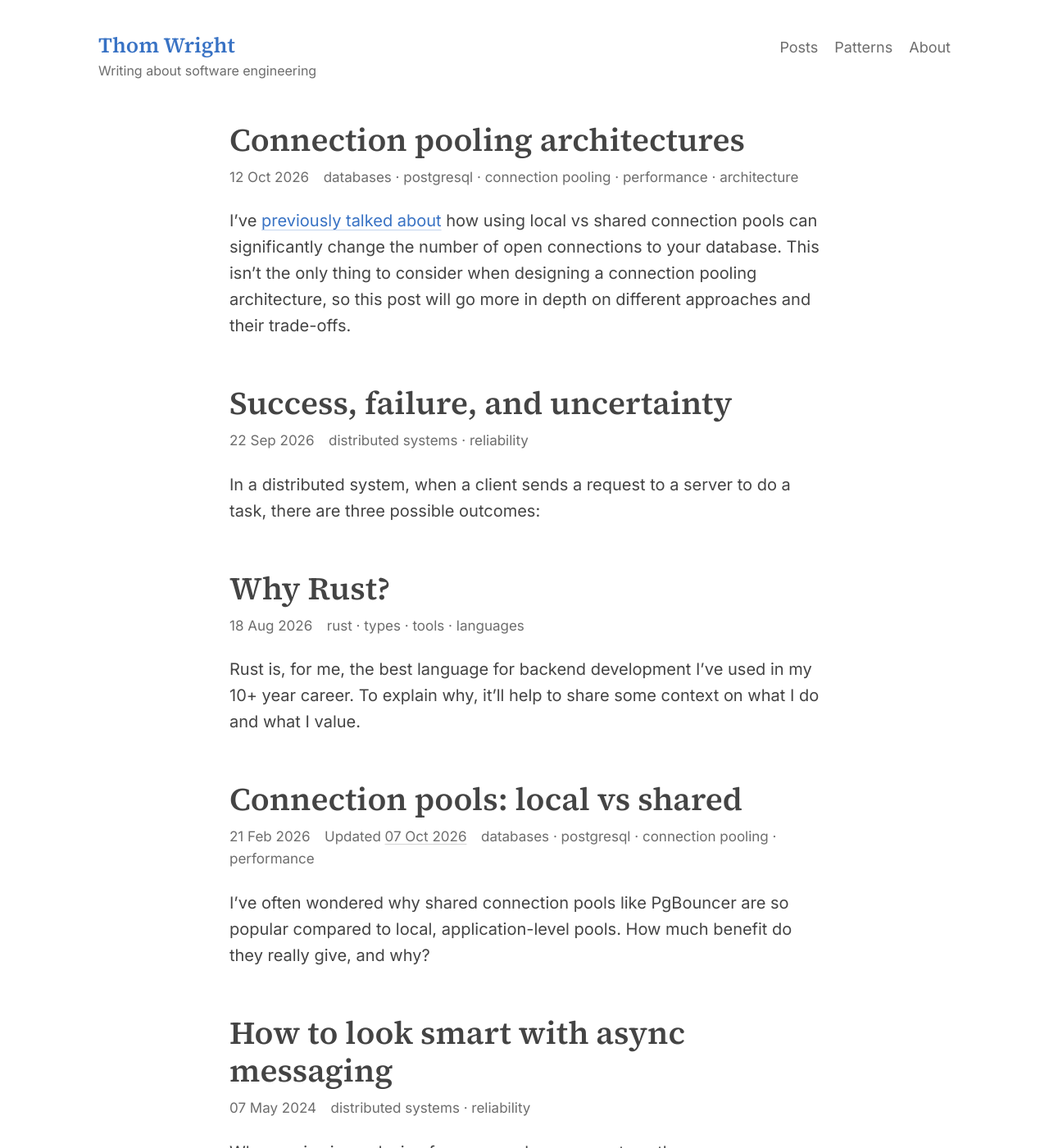
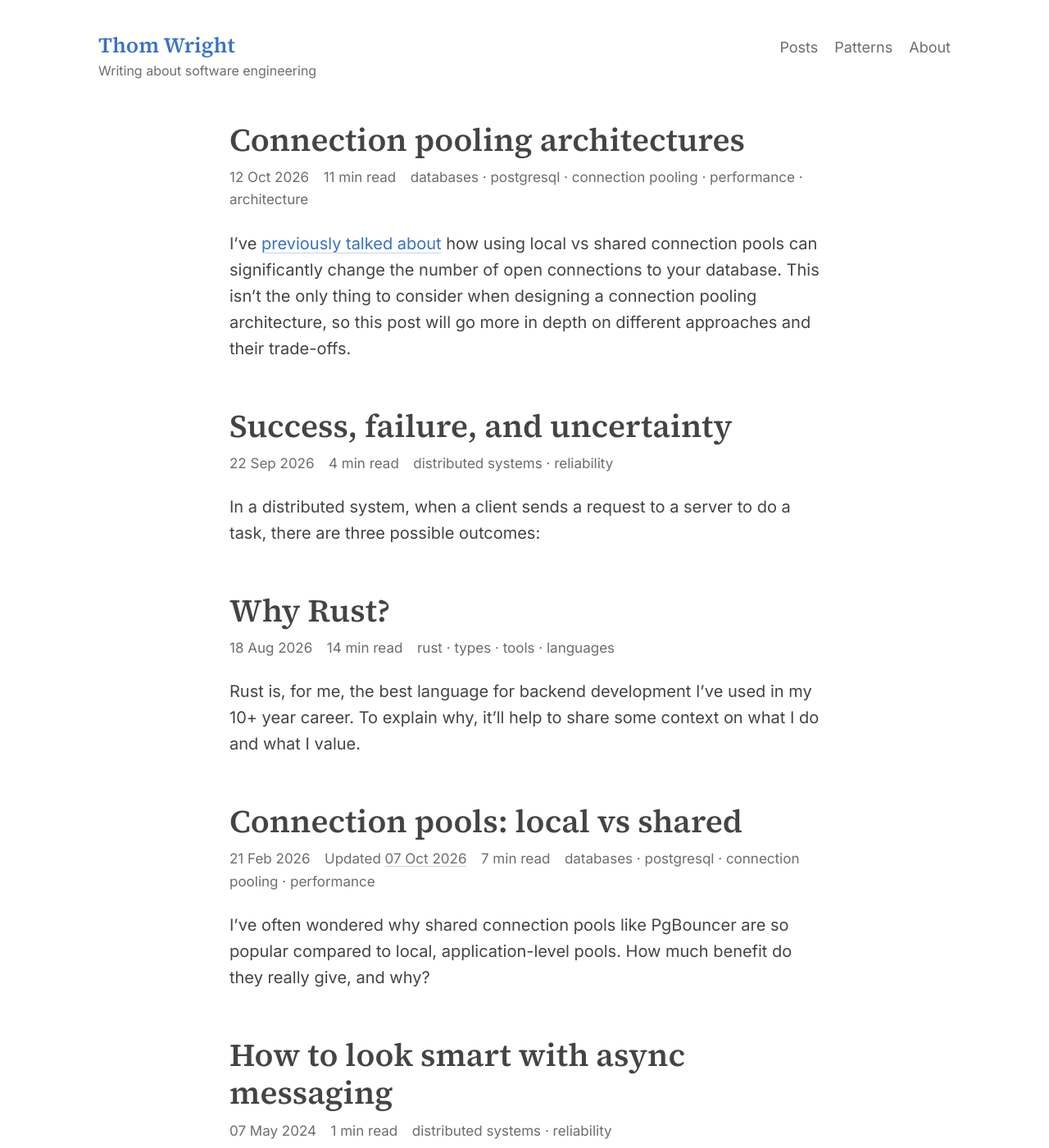
Before and after one commit to ThomWright/ThomWright.github.io, a Jekyll site: the page built from index.html, in a window 1280 px wide and 1400 px high. Shown: the whole window at 82% size. Built offline with Jekyll 4.4.1, drawn with Linux system fonts in a browser that asks for light colours; some of the changed text lies outside the part shown.

Commit message:
Show reading time in post metadata
Gives readers a sense of a post's length before they start, on the post
itself and on the summaries on the home page. Assumes 200 words per
minute, rounded up to whole minutes: slower than the ~240 average for
adult non-fiction reading, because the posts are technical.

Co-Authored-By: Claude Opus 5.5 <noreply@anthropic.com>

```diff
--- a/_includes/article.html
+++ b/_includes/article.html
@@ -15,6 +15,7 @@
     <div class="post-metadata">
       <time datetime="{{ article.date | date: "%Y-%m-%d" }}">{{ article.date | date_to_string }}</time>
       {% include updated.html article=article %}
+      {% include reading_time.html article=article %}
       {% include tags.html tags=article.tags %}
     </div>
   </header>
@@ -40,6 +41,7 @@
     <div class="post-metadata">
       <time datetime="{{ article.date | date: "%Y-%m-%d" }}">{{ article.date | date_to_string }}</time>
       {% include updated.html article=article %}
+      {% include reading_time.html article=article %}
       {% if article.canonical_url %}
       <a href="{{ article.canonical_url }}">
         Original
--- /dev/null
+++ b/_includes/reading_time.html
@@ -0,0 +1,9 @@
+{% comment %}
+  Shows roughly how long a post takes to read, in whole minutes.
+
+  Parameters:
+    article: the post
+{% endcomment %}
+{% assign words_per_minute = 200.0 %}
+{% assign minutes = include.article.content | strip_html | number_of_words | divided_by: words_per_minute | ceil %}
+<span>{{ minutes }} min read</span>
```
